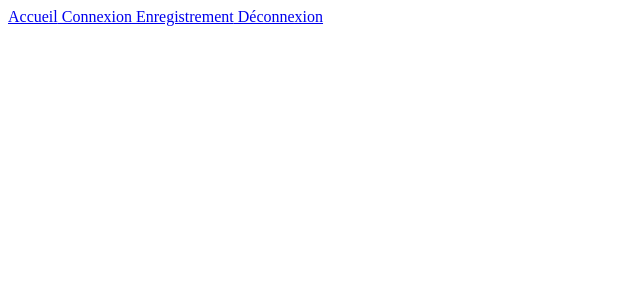
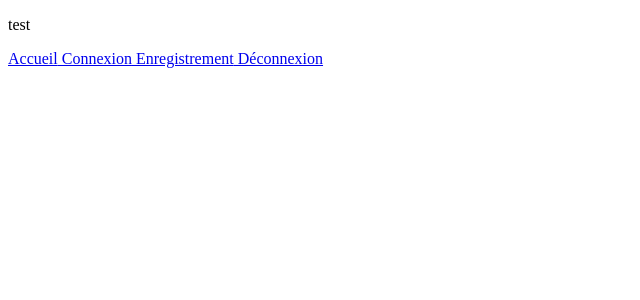
Before and after one commit to foufouboy/cookbook, a React app in the folder front/: page / in a window 1280 px wide. Shown: the top 300 px of the page, without its empty margins (0-640 px from the left). Built offline with nearby package versions, Linux system fonts and the light colour scheme; the HTML template or start-up script is replaced by a standard one.

Commit message:
adding pages (front)

```diff
--- a/front/src/App.jsx
+++ b/front/src/App.jsx
@@ -2,7 +2,7 @@ import { BrowserRouter, Routes, Route } from "react-router";
 import "./styles/App.sass";
 import Header from "./components/Header";
 import Home from "./pages/Home";
-import Error from "./pages/Error";
+import Error404 from "./pages/Error404";
 import Footer from "./components/Footer";
 import Login from "./pages/Login";
 import Register from "./pages/Register";
@@ -17,7 +17,7 @@ function App() {
                 <Route path="/recipe/:id" element={<Recipe />} />
                 <Route path="/Login" element={<Login />} />
                 <Route path="/Register" element={<Register />} />
-                <Route path="/*" element={<Error />} />
+                <Route path="/*" element={<Error404 />} />
             </Routes>
             <Footer />
         </BrowserRouter>
--- a/front/src/components/header.jsx
+++ b/front/src/components/header.jsx
@@ -4,6 +4,7 @@ function Header() {
     return (
         <>
             <div className="navLink">
+              <p>test</p>
                 <NavLink to="/"> Accueil</NavLink>
                 <NavLink to="/Login"> Connexion</NavLink>
                 <NavLink to="/Register"> Enregistrement</NavLink>
--- /dev/null
+++ b/front/src/pages/Error404.jsx
@@ -0,0 +1,7 @@
+import "../styles/Error404.sass";
+
+function Error404() {
+    return <></>;
+}
+
+export default Error404;
```
Also changed, not shown: front/src/pages/Error.jsx (deleted), front/src/styles/Error404.sass (added).
